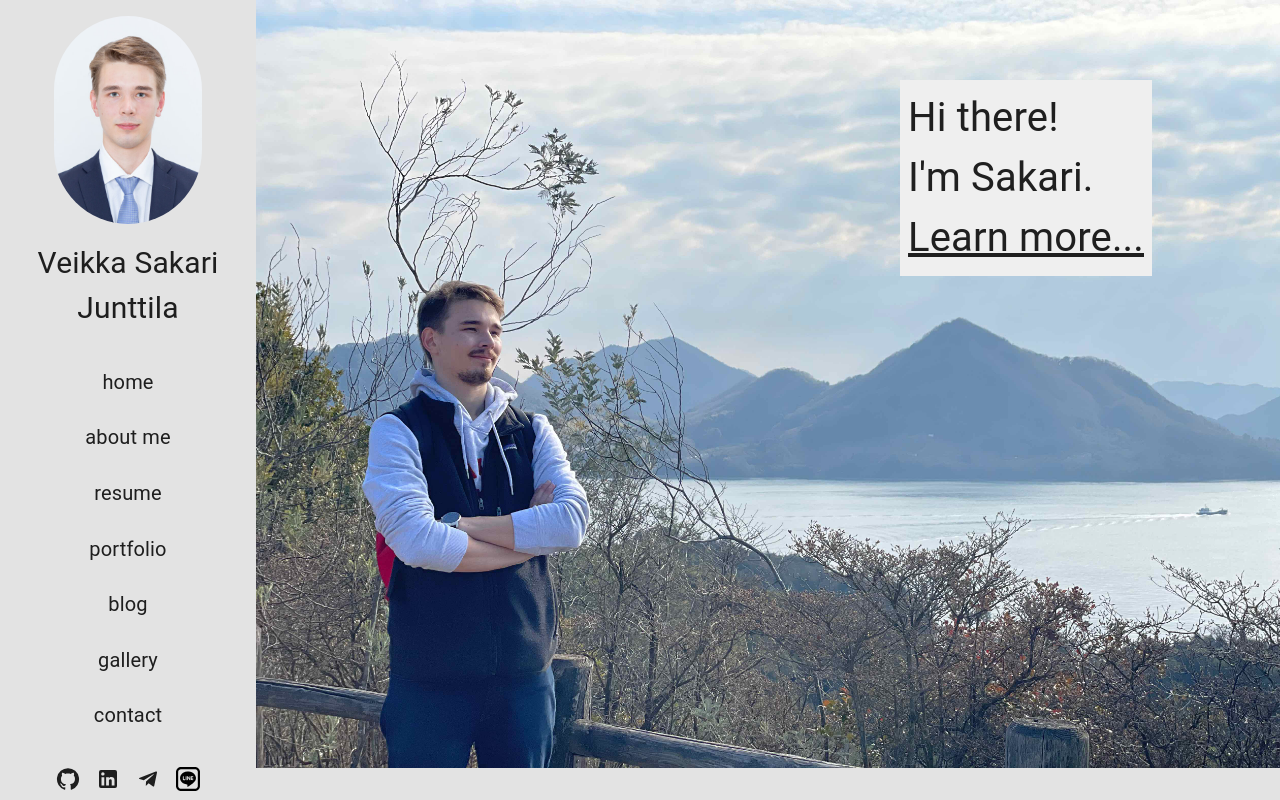
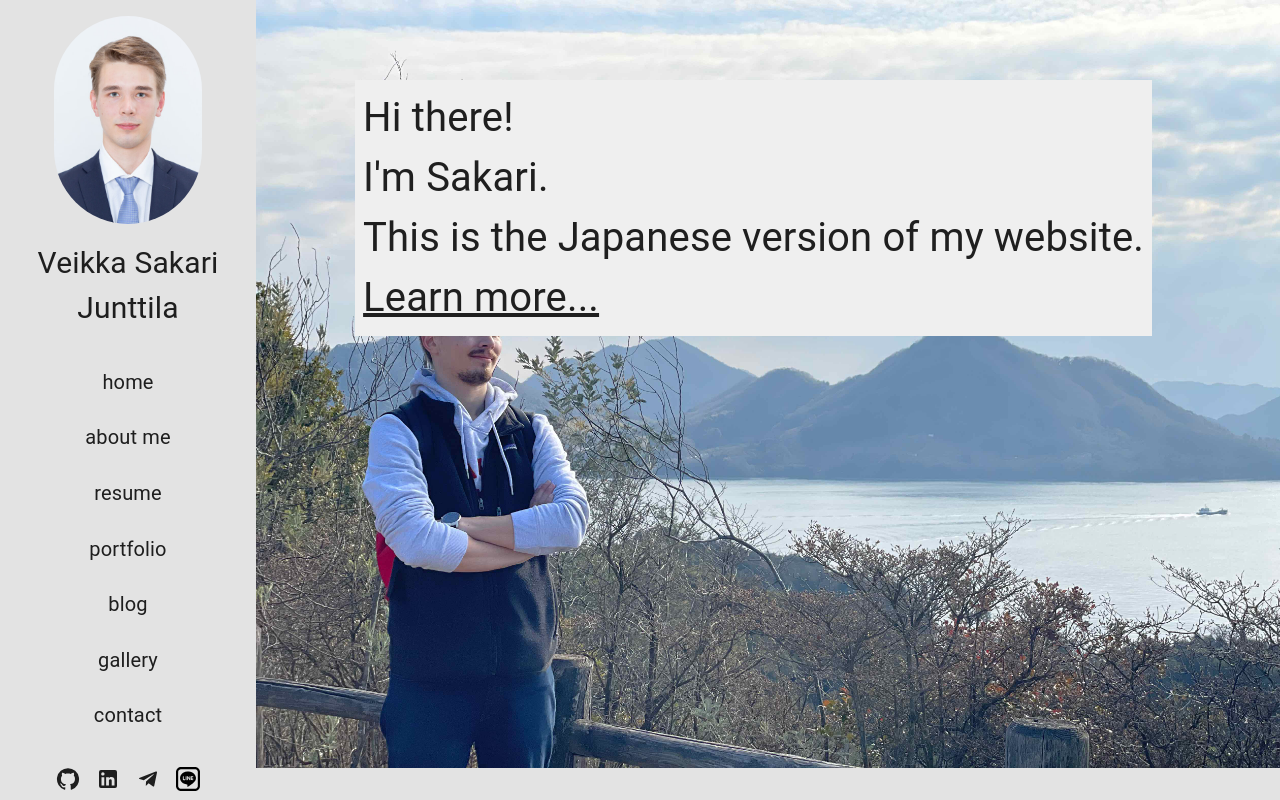
Before and after one commit to shakunage/personalwebsite-jp, a React (Create React App) app: page / in a window 1280 px wide. Built offline with nearby package versions, Linux system fonts and the light colour scheme; no server answers.

Commit message:
initial commit

```diff
--- a/src/components/Home.js
+++ b/src/components/Home.js
@@ -38,6 +38,8 @@ const Home = () => {
                 <br></br>
                 I'm Sakari.
                 <br></br>
+                This is the Japanese version of my website.
+                <br></br>
                 <Link style={{color: "inherit"}} to="/about">Learn more...</Link>
               </span>
               </div>
```
